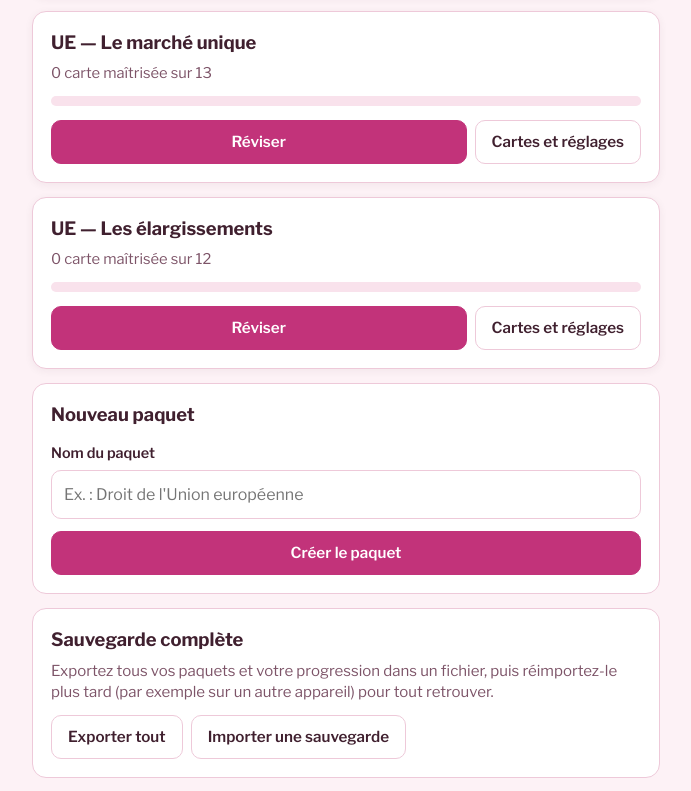
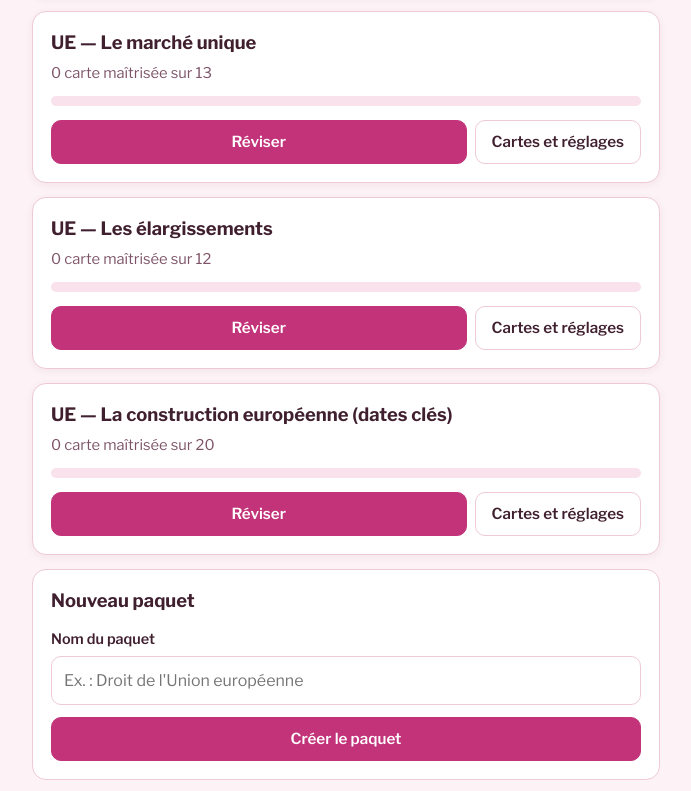
Before and after one commit to EthanMuir/flashcards-constitution, a plain HTML site: page index.html in a window 1280 px wide. Shown: the part 730-1521 px from the top of the page, without its empty margins (294-985 px from the left). Drawn offline with nearby package versions, Linux system fonts and the light colour scheme.

Commit message:
Nouveau paquet : la construction européenne

```diff
--- a/index.html
+++ b/index.html
@@ -492,6 +492,32 @@
             ["Qu'est-ce que la Communauté politique européenne ?", "Un forum de dialogue politique lancé en 2022, à l'initiative de la France, qui réunit les pays de l'UE et leurs voisins européens — sans perspective d'adhésion automatique."],
             ["Qu'est-ce que la « capacité d'absorption » ?", "La capacité de l'UE à intégrer de nouveaux membres sans affaiblir son fonctionnement : institutions, budget et politiques communes doivent pouvoir suivre."],
             ["Pourquoi l'élargissement pose-t-il la question de la réforme de l'UE ?", "À trente membres ou plus, l'unanimité devient ingérable : d'où les débats sur l'extension du vote à la majorité qualifiée et sur une réforme préalable des institutions, position défendue notamment par la France."]
+          ]
+        },
+        {
+          id: "ue-construction",
+          name: "UE — La construction européenne (dates clés)",
+          cards: [
+            ["Que s'est-il passé le 9 mai 1950 ?", "La déclaration Schuman : Robert Schuman, ministre français des Affaires étrangères, propose de placer la production franco-allemande de charbon et d'acier sous une Haute Autorité commune (idée de Jean Monnet). C'est l'acte de naissance de la construction européenne — le 9 mai est devenu la Journée de l'Europe."],
+            ["Quel traité crée la CECA, et quand ?", "Le traité de Paris, signé le 18 avril 1951, crée la Communauté européenne du charbon et de l'acier entre six pays : la France, la RFA, l'Italie et le Benelux (Belgique, Pays-Bas, Luxembourg)."],
+            ["Quel projet européen échoue en 1954 ?", "La Communauté européenne de défense (CED) : le traité, signé en 1952, est rejeté le 30 août 1954 par l'Assemblée nationale française. La défense restera longtemps le parent pauvre de l'intégration européenne."],
+            ["Qu'est-ce que la conférence de Messine (juin 1955) ?", "La réunion des ministres des Six qui relance la construction européenne après l'échec de la CED et prépare les traités de Rome (travaux du comité Spaak)."],
+            ["Que créent les traités de Rome (25 mars 1957) ?", "La Communauté économique européenne (CEE) — le « Marché commun » — et la Communauté européenne de l'énergie atomique (Euratom). Ils entrent en vigueur le 1er janvier 1958."],
+            ["Qu'est-ce que la crise de la « chaise vide » (1965-1966) ?", "La France du général de Gaulle boycotte les institutions pour s'opposer au passage au vote à la majorité qualifiée. La crise se solde par le compromis de Luxembourg (janvier 1966), qui préserve de fait un veto quand un intérêt « très important » est en jeu."],
+            ["Quand a lieu le premier élargissement, et qui entre ?", "Le 1er janvier 1973 : le Royaume-Uni, l'Irlande et le Danemark rejoignent les Six — la Communauté passe à neuf membres."],
+            ["Que se passe-t-il en 1979 pour le Parlement européen ?", "Ses membres sont élus pour la première fois au suffrage universel direct. La même année naît le Système monétaire européen (SME), ancêtre de l'euro."],
+            ["Quels pays rejoignent la Communauté dans les années 1980 ?", "La Grèce en 1981, puis l'Espagne et le Portugal en 1986 — l'élargissement méditerranéen, après la fin des dictatures dans ces pays."],
+            ["Que sont les accords de Schengen (1985) ?", "Signés le 14 juin 1985 entre cinq États, ils organisent la suppression des contrôles aux frontières intérieures — l'espace Schengen, aujourd'hui intégré au cadre de l'UE."],
+            ["Que fixe l'Acte unique européen (1986) ?", "Signé en février 1986 et en vigueur le 1er juillet 1987, il fixe l'objectif d'achever le marché unique au 1er janvier 1993 et étend le vote à la majorité qualifiée pour y parvenir."],
+            ["Que crée le traité de Maastricht (1992) ?", "Signé le 7 février 1992 et en vigueur le 1er novembre 1993, il crée l'Union européenne, lance l'Union économique et monétaire (l'euro) et institue la citoyenneté européenne, ainsi que la PESC et la coopération justice-affaires intérieures (les « piliers »)."],
+            ["Quand l'euro est-il né ?", "Le 1er janvier 1999 comme monnaie scripturale pour onze pays de la zone euro ; les pièces et les billets arrivent le 1er janvier 2002."],
+            ["À quoi servent les traités d'Amsterdam (1997) et de Nice (2001) ?", "Amsterdam (en vigueur en 1999) étend les compétences de l'UE et la codécision ; Nice (en vigueur en 2003) réforme les institutions — pondération des voix, taille de la Commission — pour préparer le grand élargissement à l'Est."],
+            ["Que s'est-il passé le 1er mai 2004 ?", "Le plus grand élargissement de l'histoire de l'UE : dix pays adhèrent d'un coup (Pologne, Hongrie, Tchéquie, Slovaquie, Slovénie, Estonie, Lettonie, Lituanie, Malte et Chypre). L'UE passe de 15 à 25 membres."],
+            ["Pourquoi le traité constitutionnel de 2004 n'est-il jamais entré en vigueur ?", "Signé à Rome en octobre 2004, il est rejeté par référendum en France (29 mai 2005, 54,7 % de « non ») puis aux Pays-Bas. Son contenu sera largement repris par le traité de Lisbonne."],
+            ["Que change le traité de Lisbonne (2007) ?", "Signé le 13 décembre 2007 et en vigueur le 1er décembre 2009, il donne à l'UE la personnalité juridique, crée un président stable du Conseil européen et le Haut Représentant pour les affaires étrangères, et rend la Charte des droits fondamentaux contraignante."],
+            ["Quels sont les derniers élargissements avant le Brexit ?", "La Roumanie et la Bulgarie en 2007, puis la Croatie en 2013 — le 28e État membre, et le dernier entré à ce jour."],
+            ["Quelles sont les dates clés du Brexit ?", "Le référendum britannique du 23 juin 2016 (51,9 % pour le « Leave »), le déclenchement de l'article 50 en mars 2017, et la sortie effective du Royaume-Uni le 31 janvier 2020. L'UE repasse à 27 membres."],
+            ["Ne pas confondre : qu'est-ce que le Conseil de l'Europe ?", "Une organisation distincte de l'UE, créée par le traité de Londres du 5 mai 1949 : elle porte la Convention européenne des droits de l'homme et la Cour européenne des droits de l'homme (Strasbourg). Ce n'est pas une institution de l'Union européenne."]
           ]
         }
       ];
```
